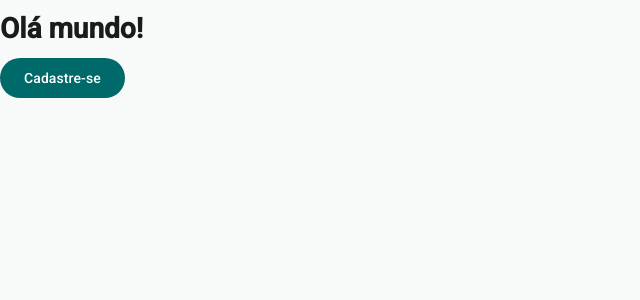
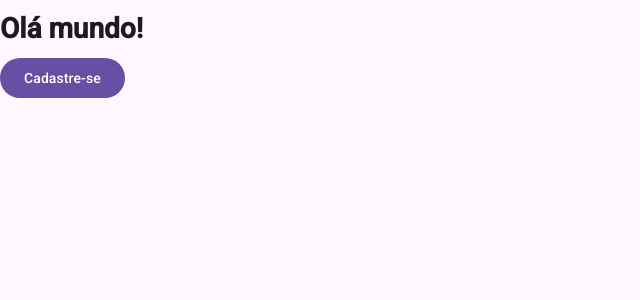
Before and after one commit to lukabarth-db1/angular-pdi, an Angular app: page / in a window 1280 px wide. Shown: the top 300 px of the page, without its empty margins (0-640 px from the left). Built offline with nearby package versions, Linux system fonts and the light colour scheme.

Commit message:
feat: define esquema de cores

```diff
--- /dev/null
+++ b/src/_theme-colors.scss
@@ -0,0 +1,137 @@
+// This file was generated by running 'ng generate @angular/material:theme-color'.
+// Proceed with caution if making changes to this file.
+
+@use 'sass:map';
+@use '@angular/material' as mat;
+
+// Note: Color palettes are generated from primary: #6750A4
+$_palettes: (
+  primary: (
+    0: #000000,
+    10: #22005d,
+    20: #381e72,
+    25: #432b7e,
+    30: #4f378a,
+    35: #5b4397,
+    40: #6750a4,
+    50: #8069bf,
+    60: #9a83db,
+    70: #b69df7,
+    80: #cfbcff,
+    90: #e9ddff,
+    95: #f6eeff,
+    98: #fdf7ff,
+    99: #fffbff,
+    100: #ffffff,
+  ),
+  secondary: (
+    0: #000000,
+    10: #1f1635,
+    20: #342b4b,
+    25: #3f3657,
+    30: #4b4263,
+    35: #574d6f,
+    40: #63597c,
+    50: #7c7296,
+    60: #968bb1,
+    70: #b1a5cc,
+    80: #cdc0e9,
+    90: #e9ddff,
+    95: #f6eeff,
+    98: #fdf7ff,
+    99: #fffbff,
+    100: #ffffff,
+  ),
+  tertiary: (
+    0: #000000,
+    10: #3c002b,
+    20: #5a1243,
+    25: #681e4f,
+    30: #752a5b,
+    35: #843667,
+    40: #924274,
+    50: #af5a8e,
+    60: #cd73a8,
+    70: #eb8dc4,
+    80: #ffaedb,
+    90: #ffd8ea,
+    95: #ffecf3,
+    98: #fff8f8,
+    99: #fffbff,
+    100: #ffffff,
+  ),
+  neutral: (
+    0: #000000,
+    10: #1d1b20,
+    20: #322f35,
+    25: #3d3a41,
+    30: #48464c,
+    35: #545158,
+    40: #605d64,
+    50: #79767d,
+    60: #938f96,
+    70: #aea9b1,
+    80: #cac5cc,
+    90: #e6e0e9,
+    95: #f5eff7,
+    98: #fdf7ff,
+    99: #fffbff,
+    100: #ffffff,
+    4: #0f0d13,
+    6: #141218,
+    12: #211f24,
+    17: #2b292f,
+    22: #36343a,
+    24: #3b383e,
+    87: #ded8e0,
+    92: #ece6ee,
+    94: #f2ecf4,
+    96: #f8f2fa,
+  ),
+  neutral-variant: (
+    0: #000000,
+    10: #1d1a24,
+    20: #322f3a,
+    25: #3d3a45,
+    30: #494551,
+    35: #55505c,
+    40: #615c69,
+    50: #7a7582,
+    60: #948e9c,
+    70: #afa9b7,
+    80: #cbc4d2,
+    90: #e7e0ee,
+    95: #f5eefd,
+    98: #fdf7ff,
+    99: #fffbff,
+    100: #ffffff,
+  ),
+  error: (
+    0: #000000,
+    10: #410002,
+    20: #690005,
+    25: #7e0007,
+    30: #93000a,
+    35: #a80710,
+    40: #ba1a1a,
+    50: #de3730,
+    60: #ff5449,
+    70: #ff897d,
+    80: #ffb4ab,
+    90: #ffdad6,
+    95: #ffedea,
+    98: #fff8f7,
+    99: #fffbff,
+    100: #ffffff,
+  ),
+);
+
+$_rest: (
+  secondary: map.get($_palettes, secondary),
+  neutral: map.get($_palettes, neutral),
+  neutral-variant: map.get($_palettes, neutral-variant),
+  error: map.get($_palettes, error),
+);
+
+$primary-palette: map.merge(map.get($_palettes, primary), $_rest);
+$tertiary-palette: map.merge(map.get($_palettes, tertiary), $_rest);
--- a/src/styles.scss
+++ b/src/styles.scss
@@ -5,12 +5,13 @@
 // Learn more about theming and how to use it for your application's
 // custom components at https://material.angular.dev/guide/theming
 @use '@angular/material' as mat;
+@use './theme-colors' as theme;
 
 html {
   @include mat.theme((
     color: (
-      primary: mat.$cyan-palette,
-      tertiary: mat.$orange-palette,
+      primary: theme.$primary-palette,
+      tertiary: theme.$tertiary-palette,
     ),
     typography: Roboto,
     density: 0,
```
